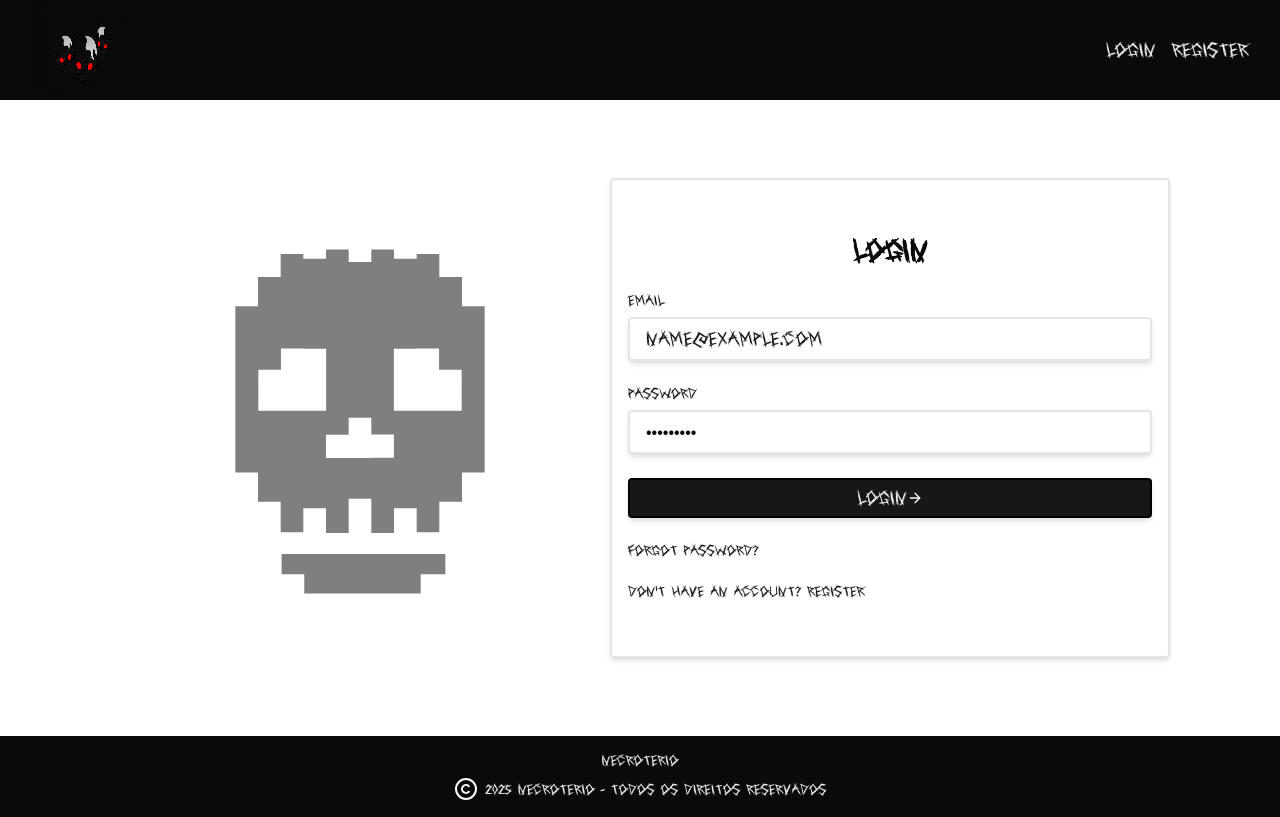
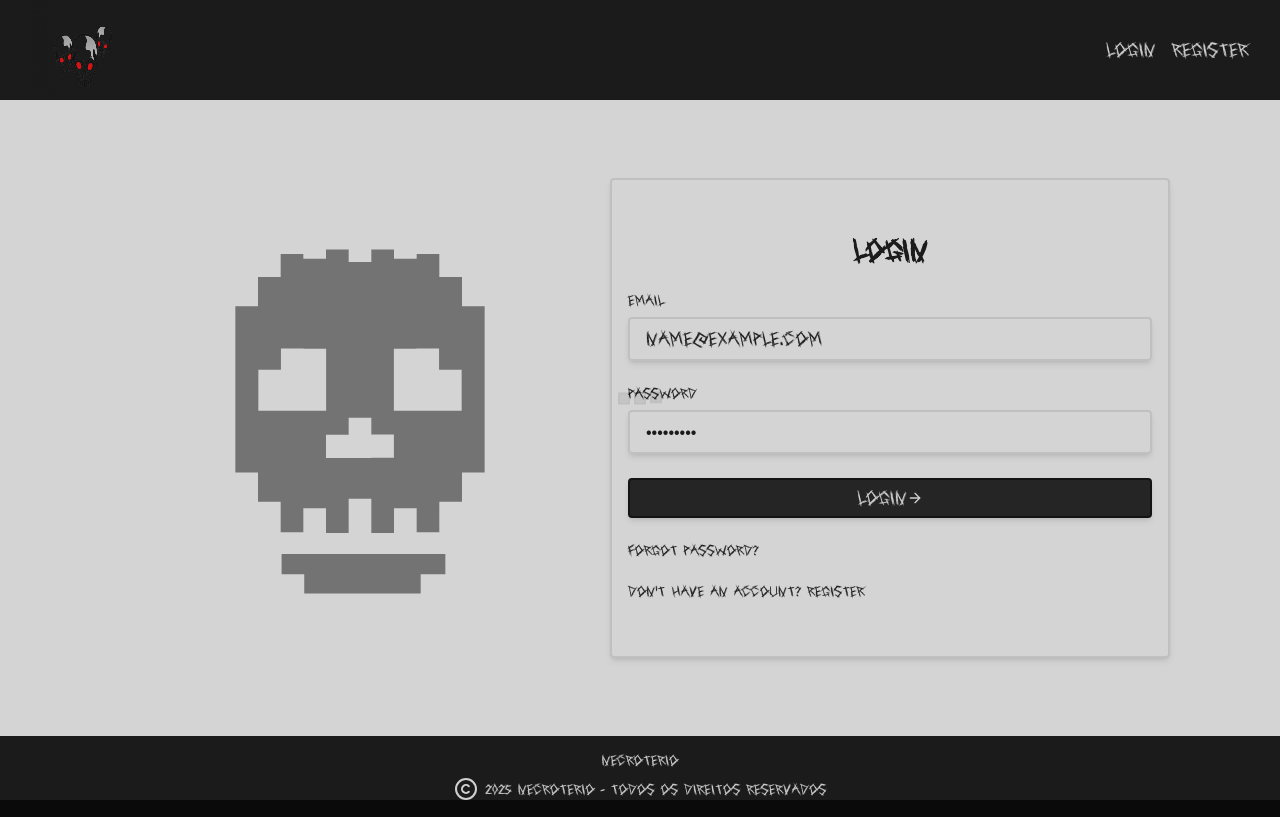
Before and after one commit to dumota/Necroterio-app-ui_2.0, a Next.js app: page /login in a window 1280 px wide. Both pictures are taken after typing "name@example.com", "Sample123" into the empty fields and a click on the button "Login". Built offline with nearby package versions, Linux system fonts and the light colour scheme; no server answers.

Commit message:
add globlal loading

```diff
--- a/app/(app)/Loading.tsx
+++ b/app/(app)/Loading.tsx
@@ -1,10 +1,11 @@
+
 import { Loader } from "@/components/retroui/Loader";
 
 export default function Loading() {
 
   return (
-    <div>
-      <Loader />
+    <div className="flex items-center justify-center h-screen absolute top-0 left-0 w-full opacity-100 z-50">
+      <Loader className="text-red-900"/>
     </div>
   );
 }
--- a/app/layout.tsx
+++ b/app/layout.tsx
@@ -1,23 +1,26 @@
 import type { Metadata } from "next";
-import localFont from 'next/font/local'
+import localFont from "next/font/local";
 import "./globals.css";
 import { AuthProvider } from "@/providers/AuthProvider";
 import { Toaster } from "sonner";
+import { GlobalLoadingProvider } from "@/providers/GlobalLoading";
 
 const horroFont = localFont({
-  src: [{path: '../fonts/HelpMe.ttf', weight: '100', }],
-  variable: '--font-horror',
-})
+  src: [{ path: "../fonts/HelpMe.ttf", weight: "100" }],
+  variable: "--font-horror",
+});
 
 export const metadata: Metadata = {
   title: "Necroterio",
-  description: "Necroterio is a platform for creating and managing your own terror blog",
+  description:
+    "Necroterio is a platform for creating and managing your own terror blog",
   icons: {
     icon: "/assets/logo.png",
   },
   openGraph: {
     title: "Necroterio",
-    description: "Necroterio is a platform for creating and managing your own terror blog",
+    description:
+      "Necroterio is a platform for creating and managing your own terror blog",
     images: "/assets/logo.png",
   },
 };
@@ -29,13 +32,11 @@ export default function RootLayout({
 }>) {
   return (
     <html lang="en">
-      <body
-        className={horroFont.className}
-      >
-        <AuthProvider>
-          {children}
-        </AuthProvider>
-        <Toaster richColors />
+      <body className={horroFont.className}>
+        <GlobalLoadingProvider>
+          <AuthProvider>{children}</AuthProvider>
+          <Toaster richColors />
+        </GlobalLoadingProvider>
       </body>
     </html>
   );
--- a/components/pages/auth/components/registerForm/hooks/useRegisterForm.ts
+++ b/components/pages/auth/components/registerForm/hooks/useRegisterForm.ts
@@ -1,14 +1,15 @@
 
+import { useGlobalLoading } from "@/providers/GlobalLoading";
 import { IRegisterSchema, registerSchema } from "@/schemas/register.schema";
 import { registerUser } from "@/services/AuthService";
 import { zodResolver } from "@hookform/resolvers/zod";
-import { useState } from "react";
 import { useForm } from "react-hook-form";
 import { toast } from "sonner";
 
 export const useRegisterForm = () => {
+  const { show, hide } = useGlobalLoading();
 
-   const [isLoading, setIsLoading] = useState(false);
+
 
   const {
     register,
@@ -19,26 +20,25 @@ export const useRegisterForm = () => {
   });
 
   const onRegister = handleSubmit( async (data) => {
-    setIsLoading(true);
+    show();
     const response = await registerUser(data);
     if (response?.status === 200) {
-      setIsLoading(false);
+      hide();
       toast.success(response?.message, {
         richColors: true,
         position: "top-right",
         duration: 5000,
       });
     } else {
-      setIsLoading(false);
+      hide();
       toast.error(response?.message);
     }
-    setIsLoading(false);
+    hide();
   });
 
   return {
     register,
     onRegister,
     formState: { errors },
-    isLoading,
   };
 };
--- a/components/pages/auth/components/registerForm/index.tsx
+++ b/components/pages/auth/components/registerForm/index.tsx
@@ -10,6 +10,8 @@ import { useRegisterForm } from "./hooks/useRegisterForm";
 export default function RegisterForm() {
 
   const { register, onRegister, formState : { errors } } = useRegisterForm();
+
+
 
 
     return (
@@ -65,6 +67,7 @@ export default function RegisterForm() {
           </div>
         </Card>
       </form>
+
     </div>
   );
 }
--- a/providers/AuthProvider.tsx
+++ b/providers/AuthProvider.tsx
@@ -8,6 +8,7 @@ import { useRouter } from "next/navigation";
 import { createContext, useContext, useState } from "react";
 import { FieldErrors, useForm, UseFormRegister } from "react-hook-form";
 import { toast } from "sonner";
+import { useGlobalLoading } from "./GlobalLoading";
 
 
 interface AuthContextType {
@@ -25,6 +26,7 @@ export function AuthProvider({ children }: { children: React.ReactNode }) {
 
   const router = useRouter();
   const [token, setToken] = useState<string | null>(null);
+  const {show, hide} = useGlobalLoading();
 
   const {
     register,
@@ -39,10 +41,12 @@ export function AuthProvider({ children }: { children: React.ReactNode }) {
   });
 
   const onSubmit = handleSubmit(async (data) => {
+    show();
     const response = await login(data.email, data.password);
     if (response?.status === 200) {
       setAuthToken(response?.data?.access_token || '');
       setToken(response?.data?.access_token || '');
+      hide();
       toast.success(response?.message, {
         richColors: true,
         position: "top-right",
@@ -52,6 +56,7 @@ export function AuthProvider({ children }: { children: React.ReactNode }) {
       router.push("/");
     }
     if (response?.status === 400) {
+      hide();
       toast.error(response?.message, {
         richColors: true,
         position: "top-right",
--- /dev/null
+++ b/providers/GlobalLoading.tsx
@@ -0,0 +1,39 @@
+"use client";
+import { Loader } from "@/components/retroui/Loader";
+import { createContext, useContext, useState } from "react";
+
+interface GlobalLoadingProps {
+  show: () => void;
+  hide: () => void;
+}
+
+const GlobalLoadingContext = createContext<GlobalLoadingProps>({
+  show: () => {},
+  hide: () => {},
+});
+
+export const GlobalLoadingProvider = ({
+  children,
+}: {
+  children: React.ReactNode;
+}) => {
+  const [visible, setVisible] = useState(false);
+
+  const show = () => setVisible(true);
+  const hide = () => setVisible(false);
+  return (
+    <GlobalLoadingContext.Provider value={{ show, hide }}>
+      {children}
+      {visible && (
+        <div className="fixed inset-0 flex justify-center items-center z-10 bg-neutral-600 h-screen w-screen opacity-25">
+            <Loader/>
+        </div>
+
+      )}
+    </GlobalLoadingContext.Provider>
+  );
+};
+
+export function useGlobalLoading() {
+  return useContext(GlobalLoadingContext);
+}
```
Also changed, not shown: components/layouts/appLayout.tsx (+5 -3 lines).
